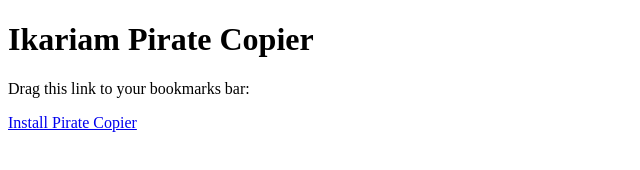
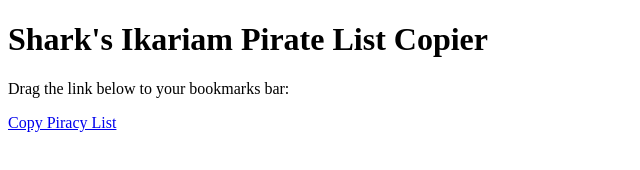
Before and after one commit to cynical-shark/shark-piracy, a plain HTML site: page index.html in a window 1280 px wide. Shown: the whole page, without its empty margins (0-640 px from the left). Drawn offline with Linux system fonts and the light colour scheme.

Commit message:
Update header and link text in index.html

```diff
--- a/index.html
+++ b/index.html
@@ -5,12 +5,12 @@
 </head>
 <body>
 
-<h1>Ikariam Pirate Copier</h1>
+<h1>Shark's Ikariam Pirate List Copier</h1>
 
-<p>Drag this link to your bookmarks bar:</p>
+<p>Drag the link below to your bookmarks bar:</p>
 
 <a href="javascript:(function(){var s=document.createElement('script');s.src='https://cynical-shark.github.io/shark-piracy/pirate.js';document.body.appendChild(s);})();">
-Install Pirate Copier
+Copy Piracy List
 </a>
 
 </body>
```
